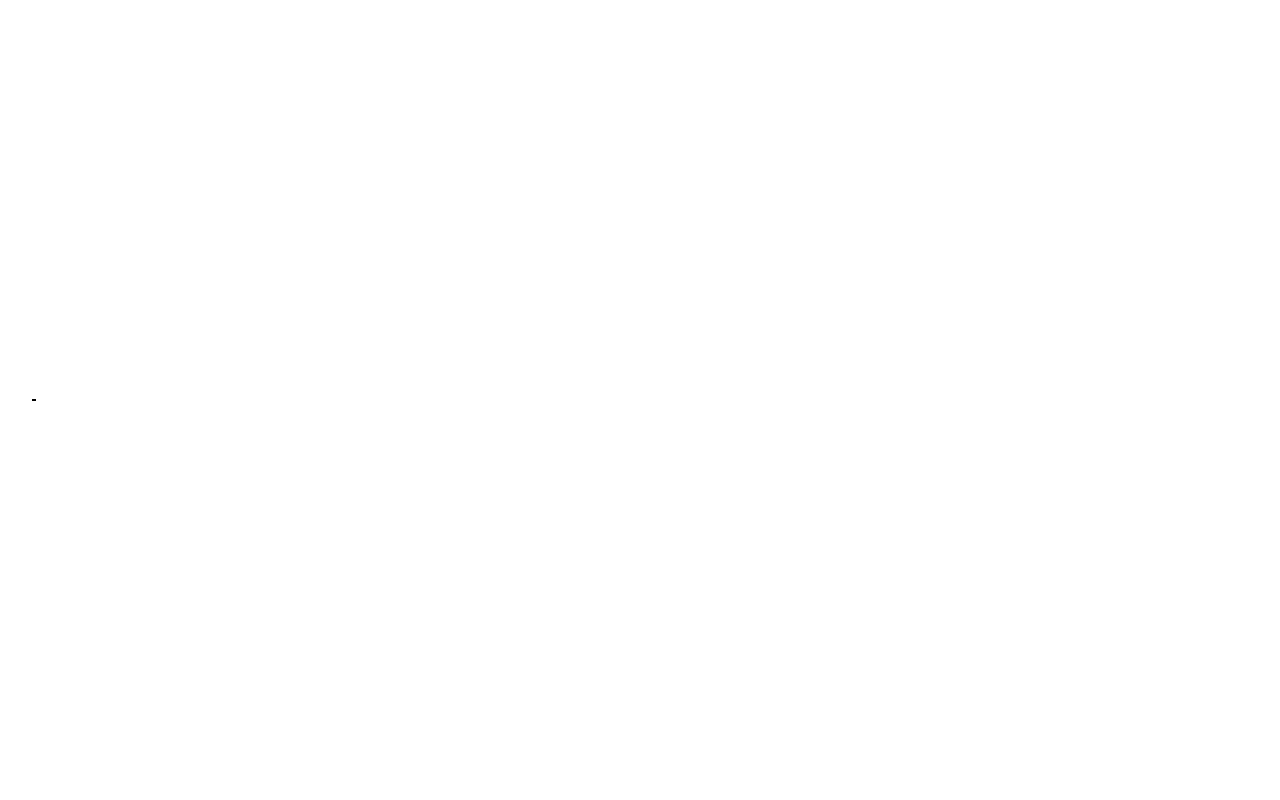
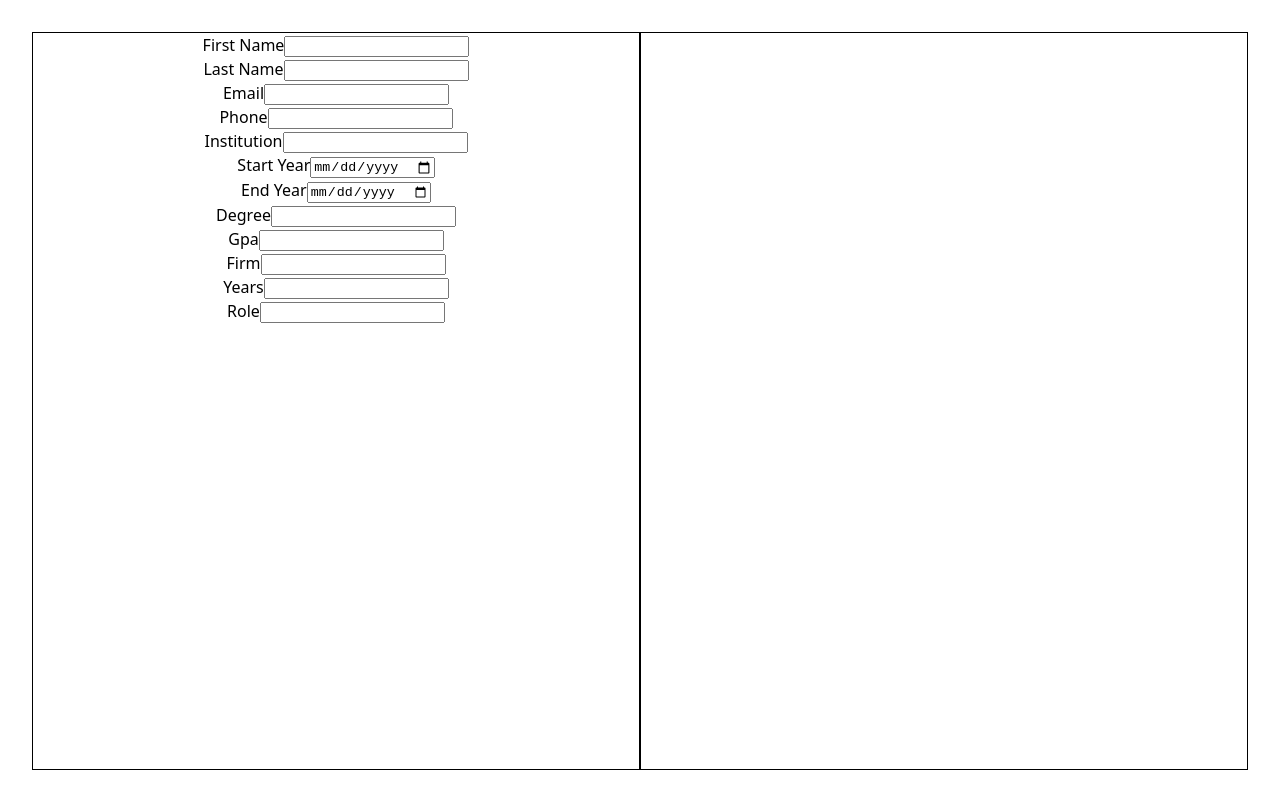
Before and after one commit to fredieposh/cv-application, a React (Vite) app: page / in a window 1280 px wide. Built offline with nearby package versions, Linux system fonts and the light colour scheme.

Commit message:
Add left side

```diff
--- a/src/App.css
+++ b/src/App.css
@@ -4,5 +4,6 @@
   padding: 2rem;
   text-align: center;
   display: flex;
-  height: 100%;
+  align-self: stretch;
+  flex: 1;
 }
--- a/src/components/LeftSide.jsx
+++ b/src/components/LeftSide.jsx
@@ -1,24 +1,39 @@
+import {useState} from 'react';
 import '../styles/LeftSide.css'
+import sections from '../section.js'
 
 export default function LeftSide() {
-    const sectionsNames = [
-        {
-            id: 0,
-            name: 'general',
-        },
-        {
-            id: 1,
-            name: 'educational',
-        },
-        {
-            id: 2,
-            name: 'experience'
-        },
-    ];
-
+    const [divList, setDivList] = useState(sections);
+    console.log(divList);
+    const root = divList[0];
+    const containersList = root.childIds;
     return (
         <div className="left-side">
-
-    </div>
+            {containersList.map(id => (
+                <PopulateDiv
+                    key={id}
+                    id={id}
+                    divList={divList}
+                />
+            ))}
+        </div>
     )
 }
+
+function PopulateDiv({id, divList}) {
+    const container = divList[id];
+    const childList = container.childIds;
+    return (
+        <div className={container.name + '-input-container'}>
+            {childList.map(childId => (
+                <div className={divList[childId].name} key={divList[childId].id}>
+                    <label>
+                        {divList[childId].name.split('-').map(word => word[0].toUpperCase() + word.slice(1)).join(' ')}
+                        <input
+                        type={divList[childId].type}/>
+                    </label>
+                </div>
+            ))}
+        </div>
+    )
+}
--- /dev/null
+++ b/src/section.js
@@ -0,0 +1,117 @@
+const sections = {
+    0: {
+        id: 0,
+        name: 'root',
+        childIds: [1, 2, 3],
+        required: false,
+        type: 'root'
+    },
+    1: {
+        id: 1,
+        name: 'general',
+        childIds: [4, 5, 6, 7],
+        required: false,
+        type: 'container'
+    },
+    2: {
+        id: 2,
+        name: 'education',
+        childIds: [8, 9, 10, 11, 12],
+        required: false,
+        type: 'container'
+    },
+    3: {
+        id: 3,
+        name: 'experience',
+        childIds: [13, 14, 15],
+        required: false,
+        type: 'experience'
+    },
+    4: {
+        id: 4,
+        name: 'first-name',
+        childIds: [],
+        required: true,
+        type: 'text'
+    },
+    5: {
+        id: 5,
+        name: 'last-name',
+        childIds: [],
+        required: true,
+        type: 'text'
+    },
+    6: {
+        id: 6,
+        name: 'email',
+        childIds: [],
+        required: true,
+        type: 'email'
+    },
+    7: {
+        id: 7,
+        name: 'phone',
+        childIds: [],
+        required: true,
+        type: 'tel'
+    },
+    8: {
+        id: 8,
+        name: 'institution',
+        childIds: [],
+        required: true,
+        type: 'text'
+    },
+    9: {
+        id: 9,
+        name: 'start-year',
+        childIds: [],
+        required: true,
+        type: 'date'
+    },
+    10: {
+        id: 10,
+        name: 'end-year',
+        childIds: [],
+        required: true,
+        type: 'date'
+    },
+    11: {
+        id: 11,
+        name: 'degree',
+        childIds: [],
+        required: true,
+        type: 'text'
+    },
+    12: {
+        id: 12,
+        name: 'gpa',
+        childIds: [],
+        required: true,
+        type: 'number'
+    },
+    13: {
+        id: 13,
+        name: 'firm',
+        childIds: [],
+        required: true,
+        type: 'text'
+    },
+    14: {
+        id: 14,
+        name: 'years',
+        childIds: [],
+        required: true,
+        type: 'number'
+    },
+    15: {
+        id: 15,
+        name: 'role',
+        childIds: [],
+        required: true,
+        type: 'text'
+    },
+
+}
+
+export default sections
```
Also changed, not shown: src/components/InputDiv.jsx (added, +70 -0 lines), src/styles/InputDiv.css (added).
